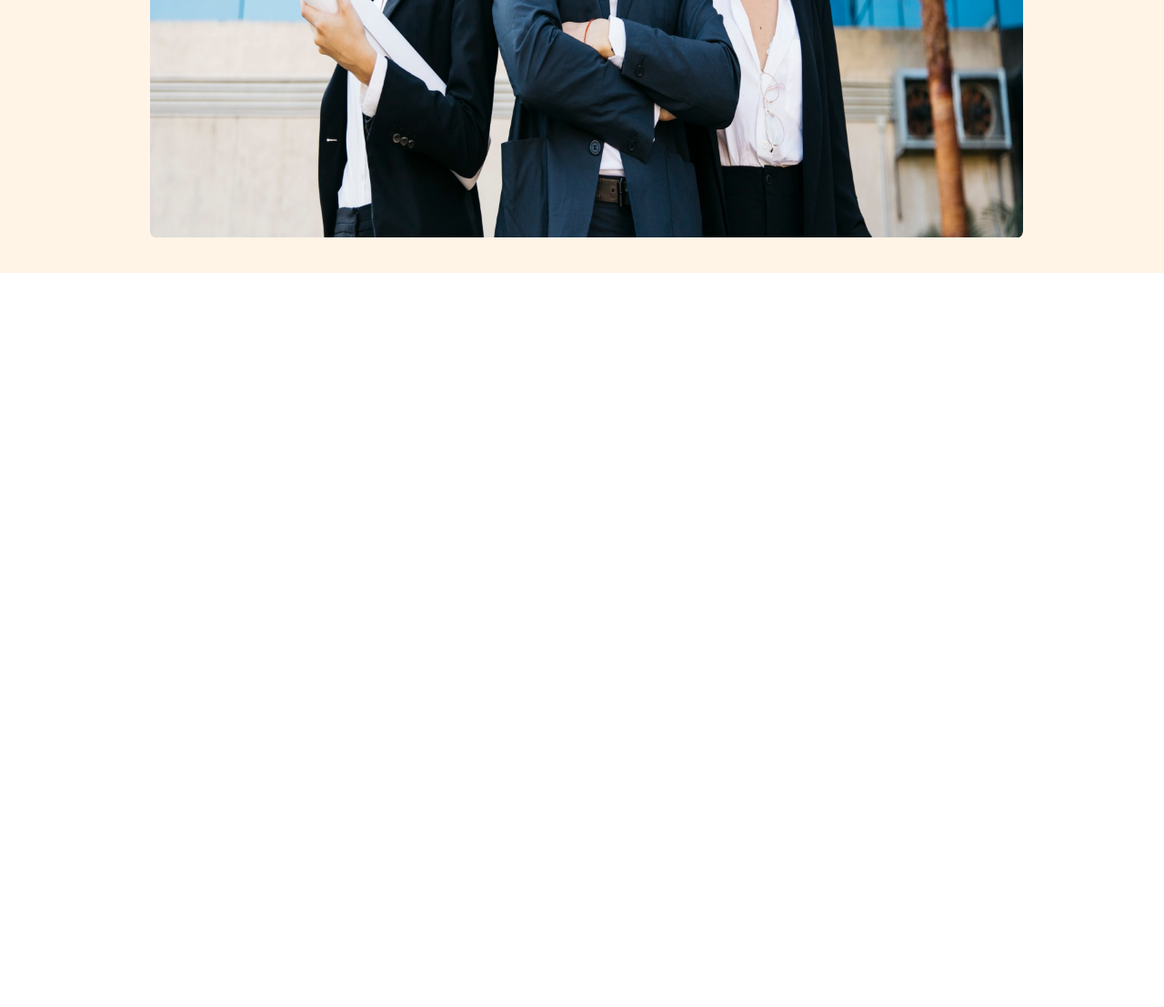
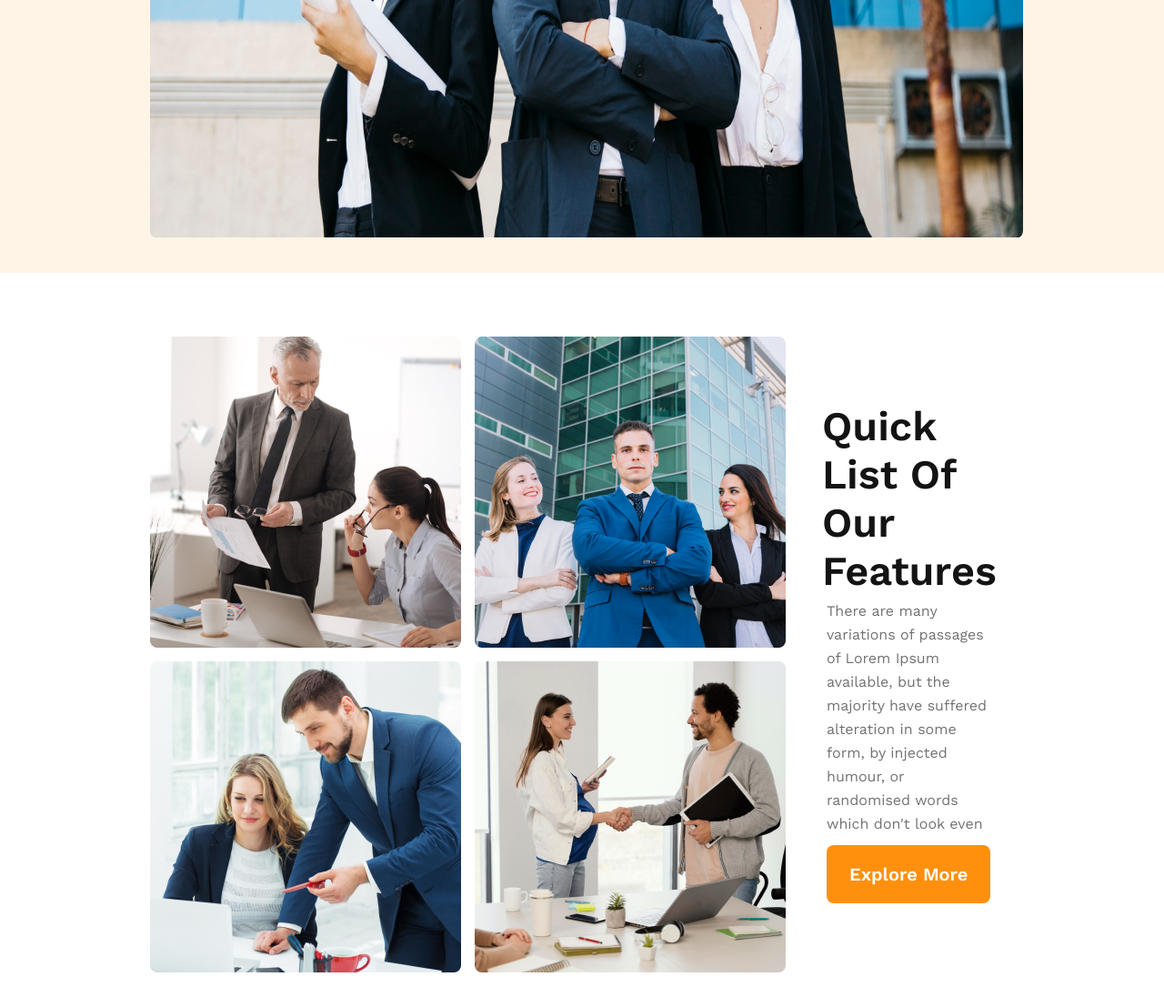
Before and after one commit to AzizulHakim18/hr-groups, a plain HTML site: page index.html in a window 1280 px wide. Shown: the part 825-1932 px from the top of the page at 91% size. Before the commit the page ends 1125 px from the top, so only its background shows below. Drawn offline with nearby package versions, Linux system fonts and the light colour scheme.

Commit message:
quick list features added

```diff
--- a/index.html
+++ b/index.html
@@ -12,7 +12,7 @@
 
 <body>
     <header>
-        <section class="contianer">
+        <section class="container">
             <nav>
                 <h2>HR Group</h2>
                 <ul>
@@ -36,9 +36,21 @@
             </div>
         </section>
     </header>
-    <main>
-        <section class="container quick-list-container">
+    <main class="container">
+        <section class=" quick-list-container">
+            <div class="quick-list-container-img">
+                <img src="./images/team1.png" alt="">
+                <img src="./images/team2.png" alt="">
+                <img src="./images/team3.png" alt="">
+                <img src="./images/team4.png" alt="">
 
+            </div>
+            <div class="quick-list-container-description">
+                <h2>Quick List Of Our Features</h2>
+                <p>There are many variations of passages of Lorem Ipsum available, but the majority have suffered
+                    alteration in some form, by injected humour, or randomised words which don't look even</p>
+                <button class="primary-btn">Explore More</button>
+            </div>
         </section>
     </main>
     <footer>
--- a/style.css
+++ b/style.css
@@ -52,7 +52,6 @@ h2 {
 
 p {
     color: #727272;
-    text-align: center;
     font-size: 16px;
     font-weight: 400;
     line-height: 26px;
@@ -71,7 +70,7 @@ p {
     margin: 5px;
 }
 
-.contianer {
+.container {
     width: 75%;
     margin: auto;
     padding: 30px 0px;
@@ -91,11 +90,24 @@ p {
     padding: 5px;
 }
 
+/* quuick list features */
+.quick-list-container {
+    display: flex;
+    justify-content: space-evenly;
+    align-items: center;
+    margin: 40px 5px;
+}
 
+.quick-list-container-img {
+    display: grid;
+    grid-template-columns: repeat(2, 1fr);
+    gap: 15px;
+}
 
-
-
-
+.quick-list-container-description {
+    margin: 0px 20px;
+    padding-left: 20px;
+}
 
 
 
@@ -122,9 +134,27 @@ p {
         height: 250px;
     }
 
-    .contianer {
+    .container {
         width: 80%;
+    }
+
+    .quick-list-container {
+        display: flex;
+        flex-direction: column-reverse;
+        margin: 20px 5px;
+    }
+
+    .quick-list-container-img {
+        display: grid;
+        grid-template-columns: repeat(1, 1fr);
+        gap: 5px;
     }
 }
 
-@media screen and (min-width:576px)and (max-width:992px) {}
+@media screen and (min-width:576px)and (max-width:992px) {
+    .quick-list-container {
+        display: flex;
+        flex-direction: column-reverse;
+        margin: 20px 5px;
+    }
+}
```
